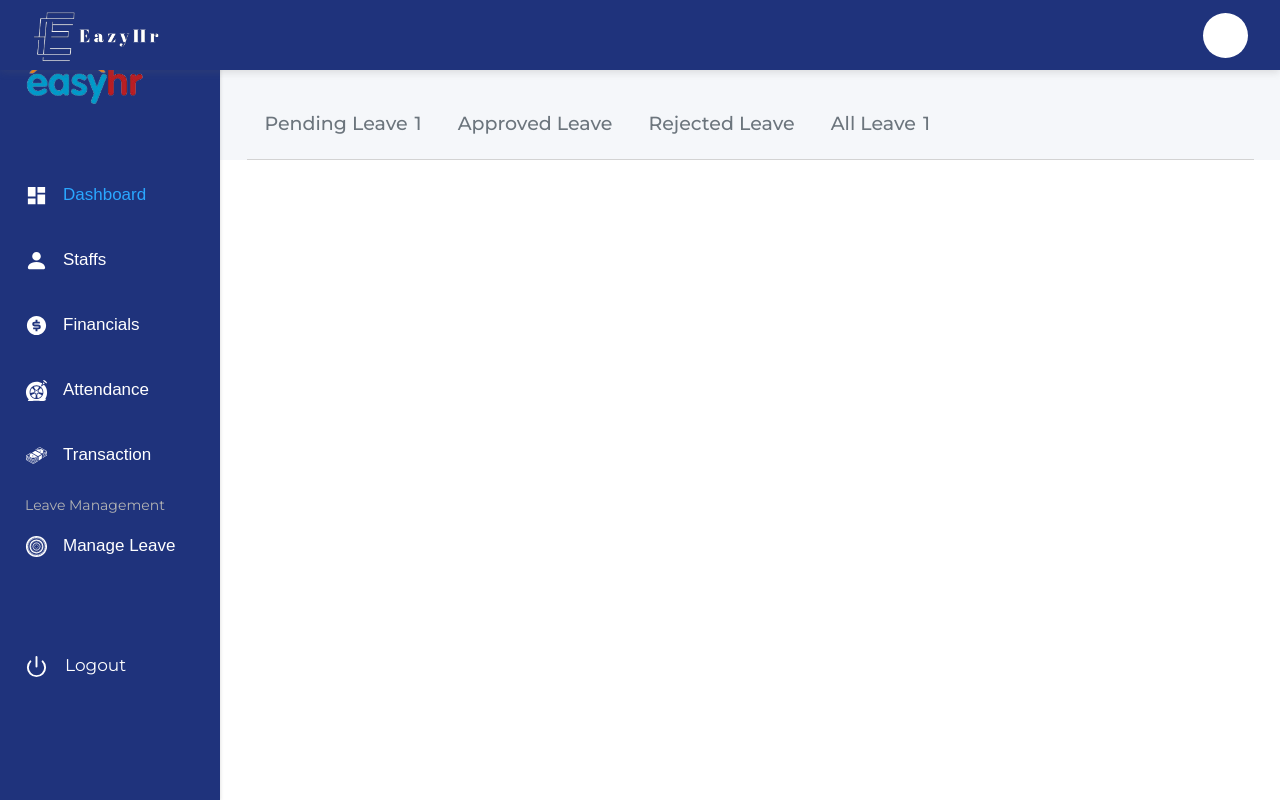
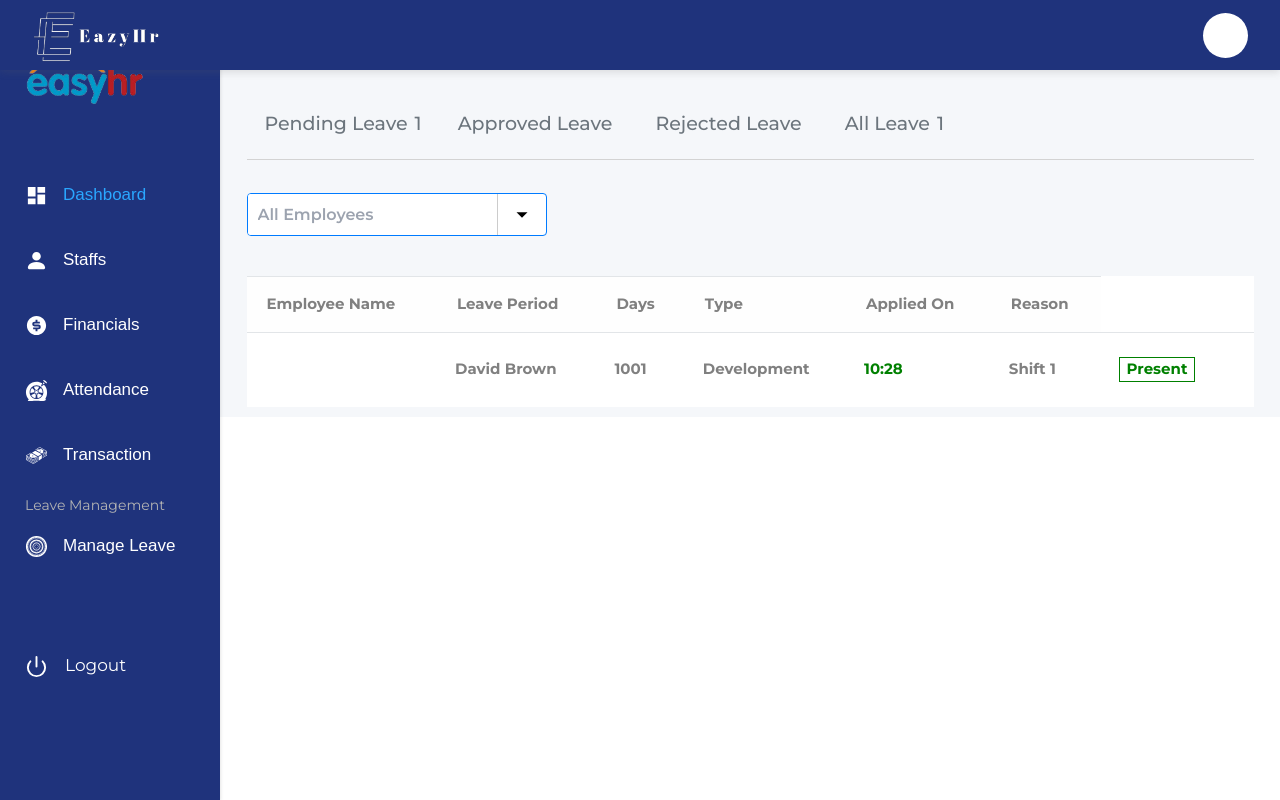
Before and after one commit to OgbuEsther/Easy_HR_FE2, a React (Create React App) app: page /dashboard/leave in a window 1280 px wide. Built offline with nearby package versions, Linux system fonts and the light colour scheme.

Commit message:
in progress

```diff
--- a/src/pages/Leave/Leave.tsx
+++ b/src/pages/Leave/Leave.tsx
@@ -1,6 +1,7 @@
 import React, { useState, useEffect } from 'react'
 import styled from 'styled-components'
 import { RotatingLines } from 'react-loader-spinner'
+import {IoMdArrowDropdown} from "react-icons/io"
 
 const Leave = () => {
 
@@ -20,25 +21,207 @@ const Leave = () => {
       <Wrapper>
         <Top>
           <Pending><h3>Pending Leave</h3><span>{isLoading ? (1) : <RotatingLines  visible={true}
-            strokeColor="grey"
+            strokeColor="#007bff"
             strokeWidth="5"
             animationDuration="0.75"
-            width="40"/>}</span>
+            width="30"/>}</span>
           </Pending>
-          <Pending><h3>Approved Leave</h3></Pending>
-          <Pending><h3>Rejected Leave</h3></Pending>
+
+          <Pending><h3>Approved Leave</h3><span>{isLoading ? "" : <RotatingLines  visible={true}
+            strokeColor="#007bff"
+            strokeWidth="5"
+            animationDuration="0.75"
+            width="30" />}</span>
+          </Pending>
+
+          <Pending><h3>Rejected Leave</h3><span>{isLoading ? "" : <RotatingLines  visible={true}
+            strokeColor="#007bff"
+            strokeWidth="5"
+            animationDuration="0.75"
+            width="30" />}</span>
+          </Pending>
+
           <Pending><h3>All Leave</h3><span>{isLoading ? (1) : <RotatingLines  visible={true}
-            strokeColor="grey"
+            strokeColor="#007bff"
             strokeWidth="5"
             animationDuration="0.75"
             width="40"/>}</span></Pending>
         </Top>
+        <Down>
+          <Inputhold>
+            <Input placeholder='All Employees' />
+            <Icon><IoMdArrowDropdown /></Icon>
+          </Inputhold>
+
+          <Table>
+              <table>
+                <tr>
+                  <th>Employee Name</th>
+                  <th>Leave Period</th>
+                  <th>Days</th>
+                  <th>Type</th>
+                  <th>Applied On</th>
+                  <th>Reason</th>
+                </tr>
+
+                <tr>
+                  <td>
+                    <Circle>O</Circle>
+                  </td>
+                  <td>David Brown</td>
+                  <td>1001</td>
+                  <td>Development</td>
+                  <td>
+                    <Chc>10:28</Chc>
+                  </td>
+                  <td>Shift 1</td>
+                  <td>
+                    <Box>Present</Box>
+                  </td>
+                  <td>
+                    <Action>
+
+                    </Action>
+                  </td>
+                </tr>
+              </table>
+            </Table>
+        </Down>
       </Wrapper>
     </Container>
   )
 }
 
 export default Leave
+const Action = styled.div`
+  display: flex;
+`;
+
+const Chc = styled.div`
+  color: green;
+  font-weight: bold;
+`;
+
+const Box = styled.div`
+  border: 1px solid green;
+  color: green;
+  display: flex;
+  align-items: center;
+  justify-content: center;
+`;
+const Circle = styled.div`
+  width: 40px;
+  height: 40px;
+  margin: 3px;
+  font-size: 16px;
+  display: flex;
+  justify-content: center;
+  align-items: center;
+  overflow: hidden;
+  font-weight: 500;
+  color: #fff;
+  border-radius: 50px;
+
+  @media screen and (max-width: 900px) {
+    height: 30px;
+    width: 30px;
+    font-size: 12px;
+  }
+`;
+const Table = styled.div`
+  display: flex;
+  height: auto;
+  width: auto;
+  justify-content: flex-start;
+  align-items: center;
+  margin-bottom: 10px;
+  overflow-x: auto;
+  margin-top: 40px;
+
+  table {
+    min-width: 400px;
+    max-width: 1440px;
+    width: 100%;
+  }
+
+  table,
+  th,
+  tr:nth-child(even) {
+    background-color: #fff;
+  }
+
+  td,
+  th {
+    padding: 14px 2px;
+    text-align: left;
+    border-top: 1px solid #e2e5e8;
+    padding-left: 18px;
+    padding-right: 18px;
+    color: grey;
+    font-size: 15px;
+    font-weight: bold;
+  }
+
+  td {
+    @media screen and (max-width: 900px) {
+      font-size: 12px;
+    }
+  }
+
+  th {
+    border-top: 1px solid #e2e5e8;
+    background-color: #fefefe;
+    padding: 1rem 0.75rem;
+    padding-left: 20px;
+    padding-right: 20px;
+  }
+`;
+const Icon = styled.div`
+  flex: 1;
+  height: 100%;
+  display: flex;
+  justify-content: center;
+  align-items: center;
+  font-size: 22px;
+`
+const Input = styled.input`
+  height: 100%;
+  border: none;
+  outline: none;
+  width: 250px;
+  border-right: 1px solid rgb(204, 204, 204);
+  color: rgb(26, 26, 26);
+  font-size: 1rem;
+  font-weight: 600;
+  line-height: 1.5;
+  text-align: left;
+  padding-left: 10px;
+`
+const Inputhold = styled.div`
+  -webkit-box-align: center;
+    align-items: center;
+    background-color: rgb(255, 255, 255);
+    border-color: #007bff;
+    border-radius: 4px;
+    border-style: solid;
+    border-width: 1px;
+    cursor: default;
+    display: flex;
+    justify-content: space-between;
+    min-height: 43px;
+    position: relative;
+    transition: all 100ms ease 0s;
+    box-sizing: border-box;
+    outline: 0px !important;
+    width: 300px;
+    overflow: hidden;
+`
+const Down = styled.div`
+  width: 100%;
+  display: flex;
+  flex-direction: column;
+  margin-top: 33px;
+`
 const Pending = styled.div`
   display: flex;
   margin: 18px;
```
